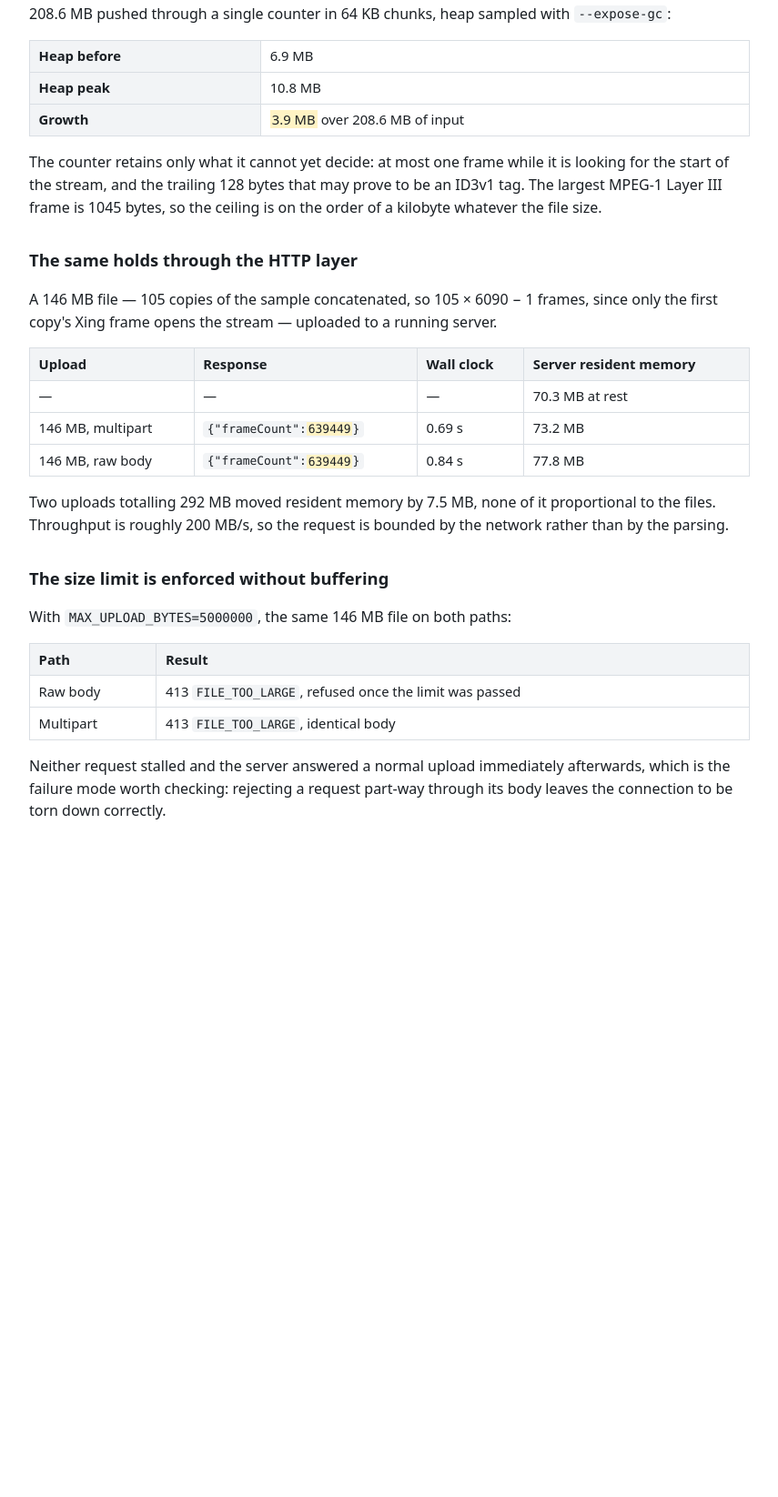
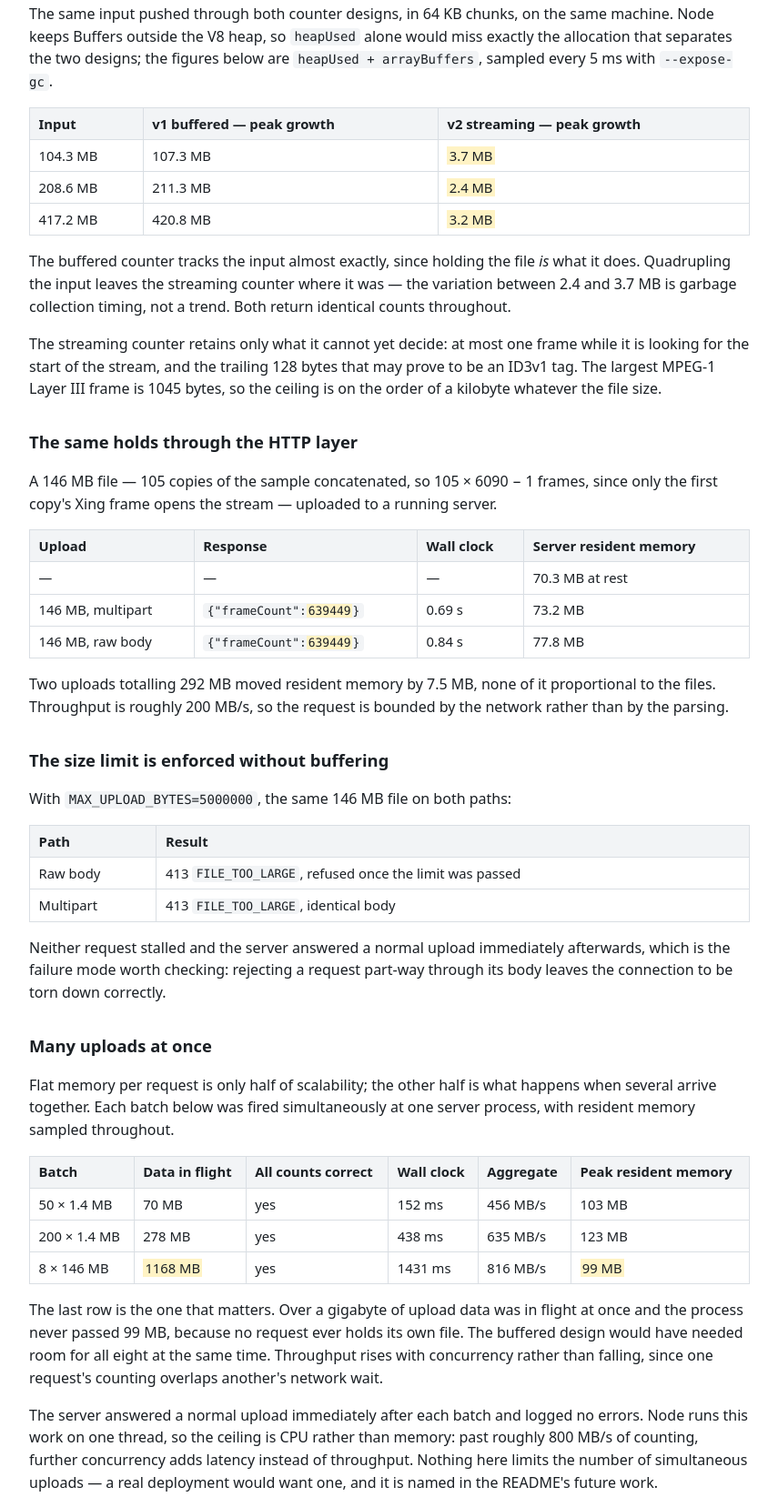
Before and after one commit to otaha2/mp3-frame-counter, a website: page docs/evidence/streaming-memory.html in a window 1280 px wide. Shown: the part 493-2139 px from the top of the page at 91% size, without its empty margins (212-1067 px from the left). Before the commit the page ends 1477 px from the top, so only its background shows below. Drawn offline with Linux system fonts and the light colour scheme.

Commit message:
step 6: measure the buffered counter and many uploads at once
The memory evidence only ever showed the streaming counter, so the
improvement had to be taken on trust. Both designs are now measured on
identical input at three sizes: buffering costs 107, 211 and 421 MB as
the input grows, while streaming stays under 4 MB throughout.

Taking that measurement exposed a flaw in the earlier one. Node keeps
Buffers outside the V8 heap, so the heapUsed figure previously reported
could not see the allocation that distinguishes the two designs — it
would have shown a few megabytes either way. The numbers now come from
heapUsed plus arrayBuffers. The streaming conclusion survives the better
method, but the old figure was not evidence for it.

Flat memory per request was also only half of scalability. Fifty, then
two hundred concurrent uploads, then eight simultaneous 146 MB ones: all
counts correct, and with over a gigabyte in flight the process never
passed 99 MB, where the buffered design would have needed room for all
eight. Throughput rises with concurrency rather than falling, since one
request's counting overlaps another's network wait.

Nothing caps the number of simultaneous uploads, and counting is
single-threaded, so past roughly 800 MB/s further requests add latency
rather than throughput. That limit is now named in the README's future
work rather than left for a reader to find.

```diff
--- a/docs/evidence/streaming-memory.html
+++ b/docs/evidence/streaming-memory.html
@@ -56,28 +56,44 @@
 
     <h2>Memory does not grow with the stream</h2>
     <p>
-      208.6 MB pushed through a single counter in 64 KB chunks, heap sampled with
-      <code>--expose-gc</code>:
+      The same input pushed through both counter designs, in 64 KB chunks, on the same machine. Node
+      keeps Buffers outside the V8 heap, so <code>heapUsed</code> alone would miss exactly the
+      allocation that separates the two designs; the figures below are
+      <code>heapUsed + arrayBuffers</code>, sampled every 5 ms with <code>--expose-gc</code>.
     </p>
     <table>
       <tr>
-        <th>Heap before</th>
-        <td>6.9 MB</td>
+        <th>Input</th>
+        <th>v1 buffered — peak growth</th>
+        <th>v2 streaming — peak growth</th>
       </tr>
       <tr>
-        <th>Heap peak</th>
-        <td>10.8 MB</td>
+        <td>104.3 MB</td>
+        <td>107.3 MB</td>
+        <td><mark>3.7 MB</mark></td>
       </tr>
       <tr>
-        <th>Growth</th>
-        <td><mark>3.9 MB</mark> over 208.6 MB of input</td>
+        <td>208.6 MB</td>
+        <td>211.3 MB</td>
+        <td><mark>2.4 MB</mark></td>
+      </tr>
+      <tr>
+        <td>417.2 MB</td>
+        <td>420.8 MB</td>
+        <td><mark>3.2 MB</mark></td>
       </tr>
     </table>
     <p>
-      The counter retains only what it cannot yet decide: at most one frame while it is looking for
-      the start of the stream, and the trailing 128 bytes that may prove to be an ID3v1 tag. The
-      largest MPEG-1 Layer III frame is 1045 bytes, so the ceiling is on the order of a kilobyte
-      whatever the file size.
+      The buffered counter tracks the input almost exactly, since holding the file <em>is</em> what
+      it does. Quadrupling the input leaves the streaming counter where it was — the variation
+      between 2.4 and 3.7 MB is garbage collection timing, not a trend. Both return identical counts
+      throughout.
+    </p>
+    <p>
+      The streaming counter retains only what it cannot yet decide: at most one frame while it is
+      looking for the start of the stream, and the trailing 128 bytes that may prove to be an ID3v1
+      tag. The largest MPEG-1 Layer III frame is 1045 bytes, so the ceiling is on the order of a
+      kilobyte whatever the file size.
     </p>
 
     <h2>The same holds through the HTTP layer</h2>
@@ -138,5 +154,58 @@
       is the failure mode worth checking: rejecting a request part-way through its body leaves the
       connection to be torn down correctly.
     </p>
+    <h2>Many uploads at once</h2>
+    <p>
+      Flat memory per request is only half of scalability; the other half is what happens when
+      several arrive together. Each batch below was fired simultaneously at one server process, with
+      resident memory sampled throughout.
+    </p>
+    <table>
+      <tr>
+        <th>Batch</th>
+        <th>Data in flight</th>
+        <th>All counts correct</th>
+        <th>Wall clock</th>
+        <th>Aggregate</th>
+        <th>Peak resident memory</th>
+      </tr>
+      <tr>
+        <td>50 × 1.4 MB</td>
+        <td>70 MB</td>
+        <td>yes</td>
+        <td>152 ms</td>
+        <td>456 MB/s</td>
+        <td>103 MB</td>
+      </tr>
+      <tr>
+        <td>200 × 1.4 MB</td>
+        <td>278 MB</td>
+        <td>yes</td>
+        <td>438 ms</td>
+        <td>635 MB/s</td>
+        <td>123 MB</td>
+      </tr>
+      <tr>
+        <td>8 × 146 MB</td>
+        <td><mark>1168 MB</mark></td>
+        <td>yes</td>
+        <td>1431 ms</td>
+        <td>816 MB/s</td>
+        <td><mark>99 MB</mark></td>
+      </tr>
+    </table>
+    <p>
+      The last row is the one that matters. Over a gigabyte of upload data was in flight at once and
+      the process never passed 99 MB, because no request ever holds its own file. The buffered
+      design would have needed room for all eight at the same time. Throughput rises with
+      concurrency rather than falling, since one request's counting overlaps another's network wait.
+    </p>
+    <p>
+      The server answered a normal upload immediately after each batch and logged no errors. Node
+      runs this work on one thread, so the ceiling is CPU rather than memory: past roughly 800 MB/s
+      of counting, further concurrency adds latency instead of throughput. Nothing here limits the
+      number of simultaneous uploads — a real deployment would want one, and it is named in the
+      README's future work.
+    </p>
   </body>
 </html>
```
Also changed, not shown: docs/concepts/counting-as-bytes-arrive.html (+2 -1 lines), docs/decisions.md (+3 -2 lines), docs/model/architecture.html (+3 -2 lines), docs/qa.html (+5 -4 lines), README.md.
